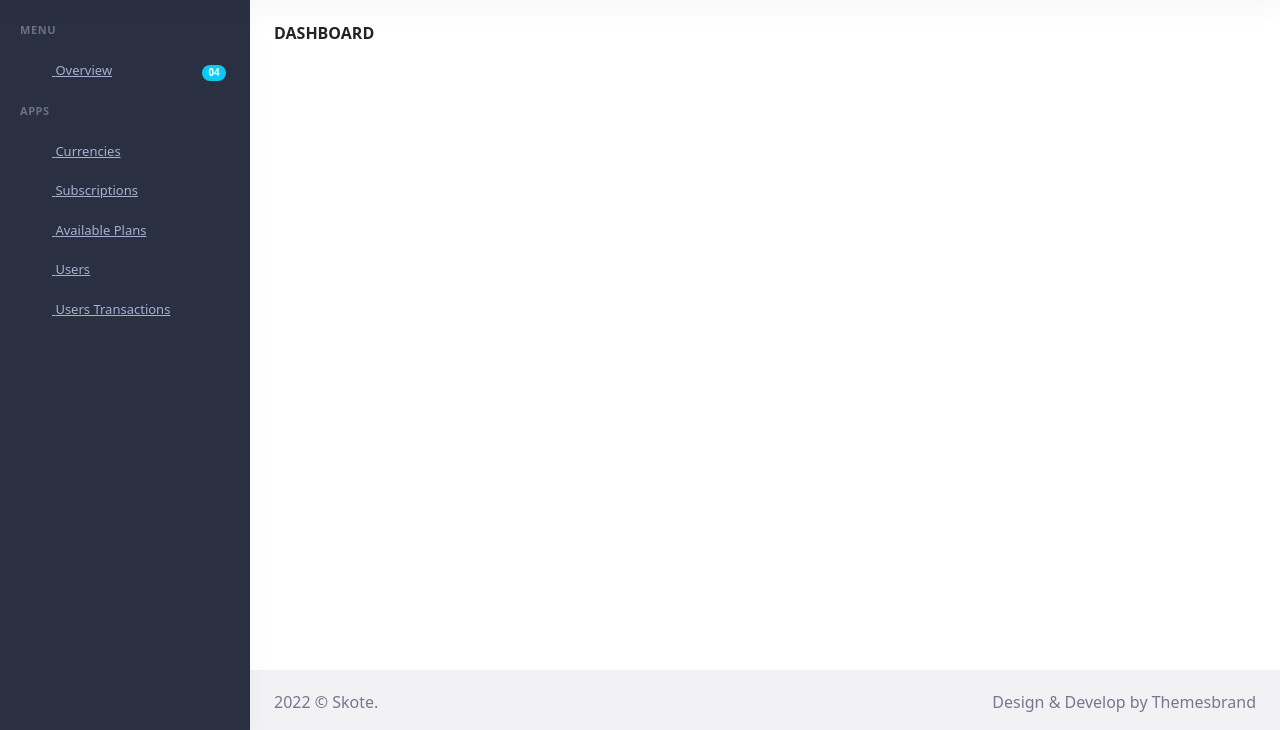
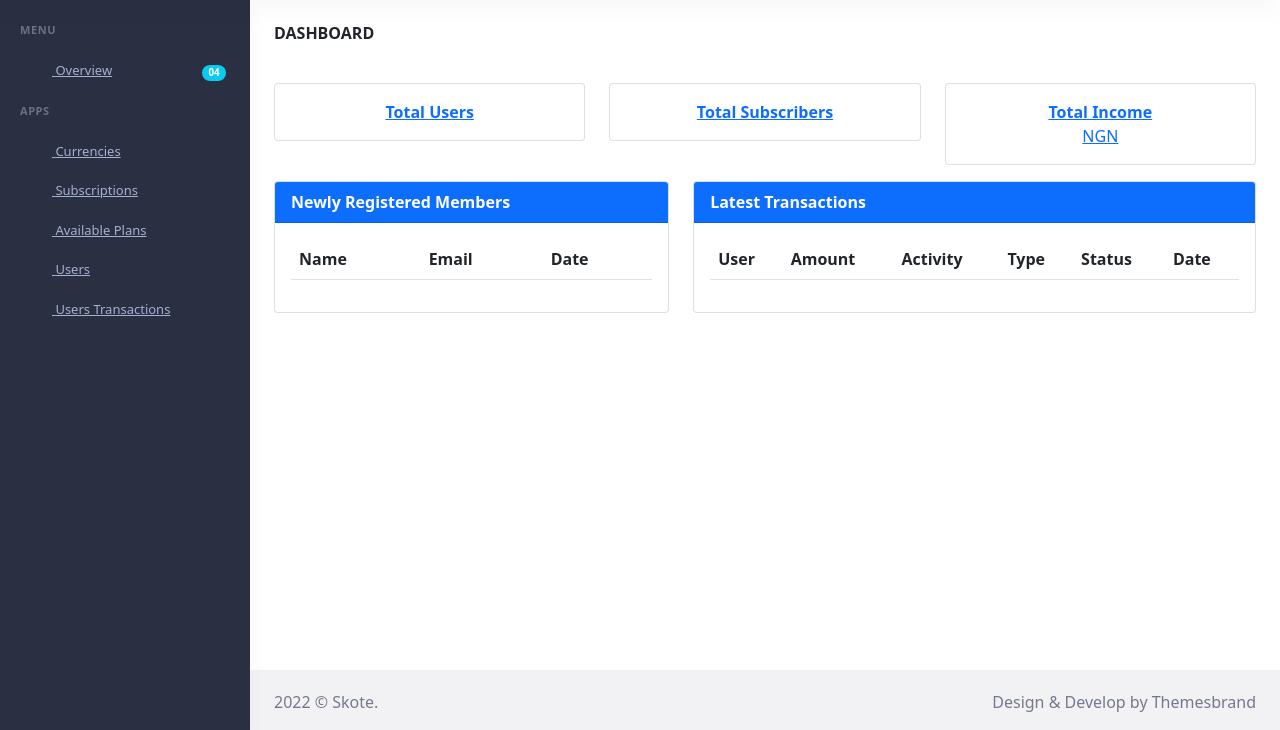
Before and after one commit to Youngemmy5956/cryptos, a Laravel app: template resources/views/admin/dashboard/home.blade.php in a window 1280 px wide. Shown: the part 70-800 px from the top of the page. Run offline with Laravel 8, Linux system fonts and the light colour scheme; the template is opened without the code that fills it, so the values that code supplies are empty; parts of the project's set-up code (start-up, migrations or seed data) failed here and were passed over; some libraries are stand-ins or nearby versions.

Commit message:
Admin Dashboard homepage don

```diff
--- a/app/Http/Controllers/Admin/Packages/PlanController.php
+++ b/app/Http/Controllers/Admin/Packages/PlanController.php
@@ -51,7 +51,6 @@
             'price' => 'required|string',
             'duration' => 'nullable|string',
             'status' => 'required|string',
-
         ]);
     }
     /**
--- a/app/Http/Controllers/User/SubscriptionController.php
+++ b/app/Http/Controllers/User/SubscriptionController.php
@@ -27,6 +27,7 @@
         ]);
     }
 
+
     public function subscribe($id)
     {
         try {
--- a/app/Services/Plan/SubscriptionService.php
+++ b/app/Services/Plan/SubscriptionService.php
@@ -67,12 +67,12 @@
         try {
             $user = auth()->user();
             $sub = Subscription::where([
-                "user_id"=> $user->id,
+                "user_id" => $user->id,
                 "status" => StatusConstants::ACTIVE
             ])->first();
-            if(!empty($sub->status ?? "" == StatusConstants::ACTIVE) ){
+            if (!empty($sub->status ?? "" == StatusConstants::ACTIVE)) {
                 throw new SubscriptionException("You are currently on an active plan");
-            }else{
+            } else {
                 $plan = PlanService::getById($plan_id);
                 $subscription = self::subscribeToPlan($user_id, $plan->id, now());
                 $amount = $subscription->price;
--- a/app/Services/Wallet/UserTransactionService.php
+++ b/app/Services/Wallet/UserTransactionService.php
@@ -29,13 +29,11 @@
                 // StatusConstants::DECLINED
             ]),
         ]);
-
         if ($validator->fails()) {
             throw new ValidationException($validator);
         }
         return $validator->validated();
     }
-
     public static function create($data): UserTransaction
     {
         $data = self::validate($data);
--- a/resources/views/admin/dashboard/home.blade.php
+++ b/resources/views/admin/dashboard/home.blade.php
@@ -1,4 +1,4 @@
-@extends('admin.layout.app')
+@extends('admin.layout.app', ["title" => "Admin Home"])
 @section('content')
 <div class="row">
     <div class="col-12">
@@ -13,4 +13,116 @@
         </div>
     </div>
 </div>
+<div class="row mt-3">
+    <div class="col-sm-4">
+        <div class="card">
+            <div class="card-body">
+                <div class="text-center">
+                    <a href="{{route("admin.users.index")}}">
+                        <div class="">
+                            <i class="fas fa-address-book"></i>
+                        </div>
+                        <b>Total Users</b>
+                        <div>{{$countUsers}}</div>
+                    </a>
+                </div>
+            </div>
+        </div>
+    </div>
+    <div class="col-sm-4">
+        <div class="card">
+            <div class="card-body">
+                <div class="text-center">
+                    <a href="{{route("admin.subscriptions.index")}}">
+                        <div class="">
+                            <i class="far fa-snowflake"></i>
+                        </div>
+                        <b>Total Subscribers</b>
+                        <div>{{$countSub}}</div>
+                    </a>
+                </div>
+            </div>
+        </div>
+    </div>
+    <div class="col-sm-4">
+        <div class="card">
+            <div class="card-body">
+                <div class="text-center">
+                <a href="{{route("admin.subscriptions.index")}}">
+                    <div class="">
+                        <i class="fas fa-money-bill-wave"></i>
+                    </div>
+                    <b>Total Income</b>
+                    <div>NGN{{$income}}</div>
+                </a>
+                </div>
+            </div>
+        </div>
+    </div>
+</div>
+<div class="row mt-3">
+    <div class="col-sm-5">
+        <div class="card">
+            <div class="card-header bg-primary text-white"><b>Newly Registered Members</b></div>
+            <div class="card-body">
+                <div class="">
+                    <table class="table">
+                        <thead>
+                            <tr>
+                                <th>Name</th>
+                                <th>Email</th>
+                                <th>Date</th>
+                            </tr>
+                        </thead>
+                        <tbody>
+                            @foreach($users as $user)
+                            <tr>
+                                <td><a href="{{route("admin.users.show",[$user->id])}}">{{$user->names()}}</a></td>
+                                <td>{{$user->email}}</td>
+                                <td>{{$user->created_at}}</td>
+                            </tr>
+                            @endforeach
+                        </tbody>
+                    </table>
+                </div>
+            </div>
+        </div>
+    </div>
+    <div class="col-sm-7">
+        <div class="card">
+            <div class="card-header  bg-primary text-white"><b>Latest Transactions</b></div>
+            <div class="card-body">
+                <div class="">
+                    <table class="table table-responsive">
+                        <thead>
+
+                            <tr>
+                                <th>User</th>
+                                <th>Amount</th>
+                                <th>Activity</th>
+                                <th>Type</th>
+                                <th>Status</th>
+                                <th>Date</th>
+                            </tr>
+                        </thead>
+                        <tbody>
+                            @foreach($transactions as $tr)
+                            <tr>
+                                <td><a href="{{route("admin.users.show",[$tr->user->id])}}">{{$tr->user->names()}}</a></td>
+                                <td> {{$tr->amount}}</td>
+                                <td> {{$tr->activity}}</td>
+                                <td> {{$tr->type}}</td>
+                                <td> <button class="btn btn-sm btn-{{pillClasses($tr->status)}} mb-1">
+                                        {{ $tr->status }}
+                                    </button></td>
+                                <td> {{$tr->created_at}}</td>
+                            </tr>
+                            @endforeach
+                        </tbody>
+                    </table>
+                </div>
+            </div>
+        </div>
+    </div>
+</div>
 @endsection
```
Also changed, not shown: app/Http/Controllers/Admin/DashboardController.php (+15 -1 lines), app/Services/Wallet/FundWalletService.php (line endings or trailing spaces). Lines whose indentation alone changed are shown as unchanged.
